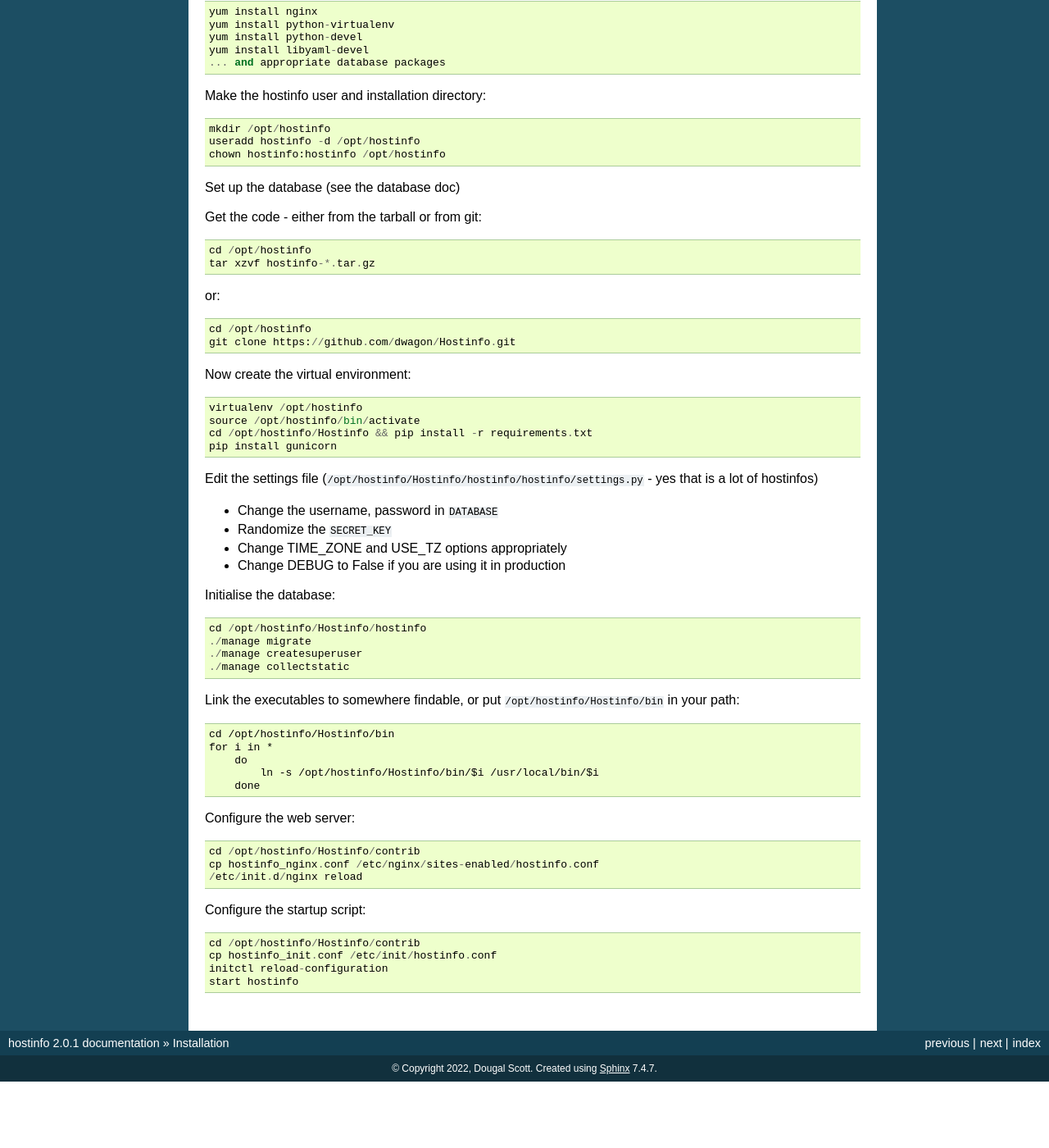
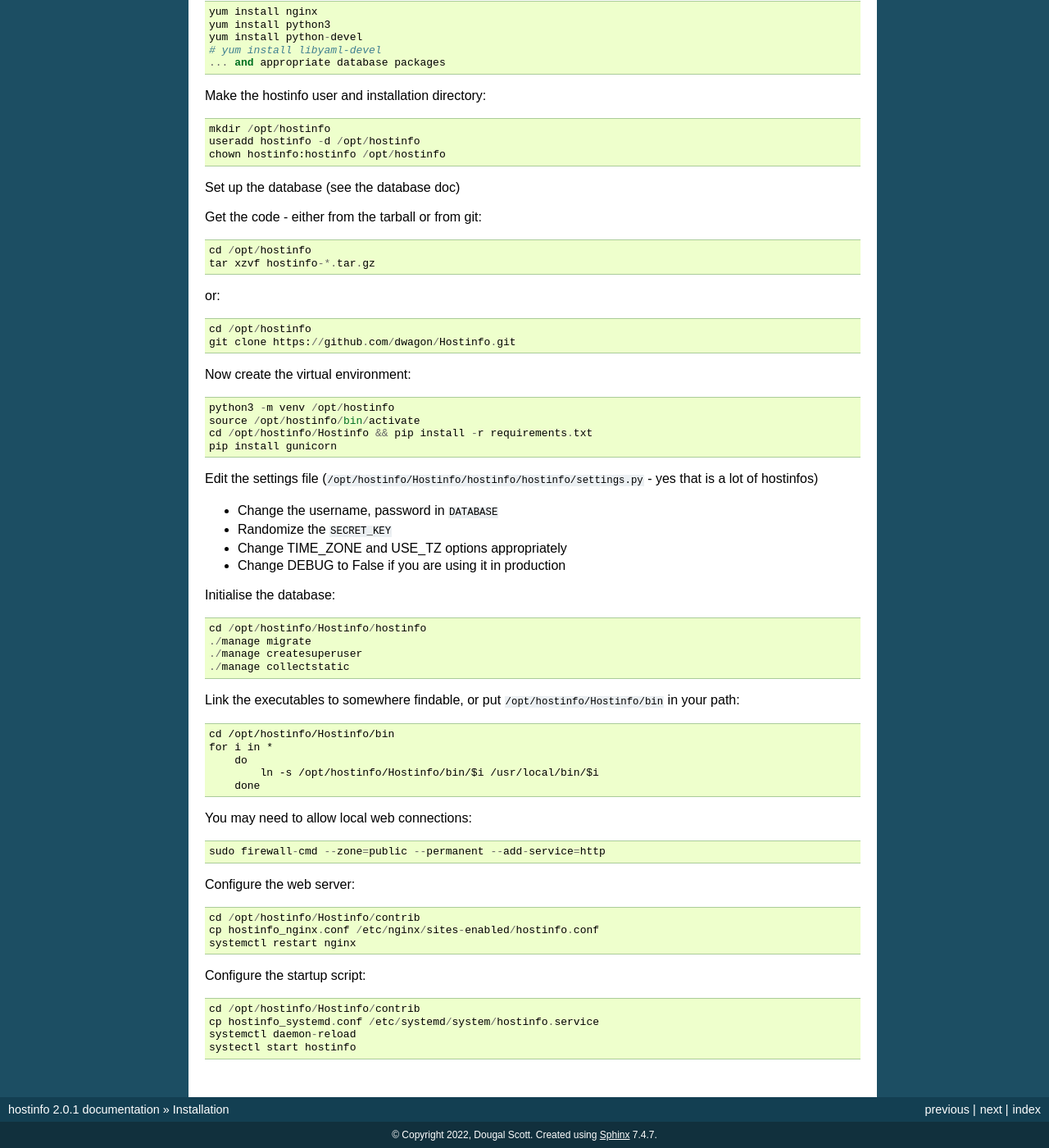
Before and after one commit to dwagon/Hostinfo, a Sphinx documentation site: the page built from docs/install.rst, in a window 1280 px wide and 1400 px high, scrolled down 381 px. Shown: the whole window at 82% size. Built offline with Sphinx 7.4.7, drawn with Linux system fonts in a browser that asks for light colours; before the commit the page ends 1700 px from its top, so only the background shows below that.

Commit message:
Fixing startup scripts

```diff
--- a/docs/install.rst
+++ b/docs/install.rst
@@ -19,9 +19,9 @@ For Ubuntu::
 For CentOS (You will need the epel repo for nginx)::
 
     yum install nginx
-    yum install python-virtualenv
+    yum install python3
     yum install python-devel
-    yum install libyaml-devel
+    # yum install libyaml-devel
     ... and appropriate database packages
 
 Make the hostinfo user and installation directory::
@@ -44,7 +44,7 @@ or::
 
 Now create the virtual environment::
 
-    virtualenv /opt/hostinfo
+    python3 -m venv /opt/hostinfo
     source /opt/hostinfo/bin/activate
     cd /opt/hostinfo/Hostinfo && pip install -r requirements.txt
     pip install gunicorn
@@ -71,15 +71,19 @@ Link the executables to somewhere findable, or put ``/opt/hostinfo/Hostinfo/bin`
             ln -s /opt/hostinfo/Hostinfo/bin/$i /usr/local/bin/$i
         done
 
+You may need to allow local web connections::
+
+    sudo firewall-cmd --zone=public --permanent --add-service=http
+
 Configure the web server::
 
     cd /opt/hostinfo/Hostinfo/contrib
     cp hostinfo_nginx.conf /etc/nginx/sites-enabled/hostinfo.conf
-    /etc/init.d/nginx reload
+    systemctl restart nginx
 
 Configure the startup script::
 
     cd /opt/hostinfo/Hostinfo/contrib
-    cp hostinfo_init.conf /etc/init/hostinfo.conf
-    initctl reload-configuration
-    start hostinfo
+    cp hostinfo_systemd.conf /etc/systemd/system/hostinfo.service
+    systemctl daemon-reload
+    systectl start hostinfo
--- a/docs/mysql.rst
+++ b/docs/mysql.rst
@@ -12,6 +12,11 @@ For CentOS::
 
     yum install mysql-server
     yum install mysql-devel
+
+or::
+
+    yum install mariadb-server
+    yum install mariadb-devel
 
 For MacOS::
 
```
Also changed, not shown: 3 other files.
